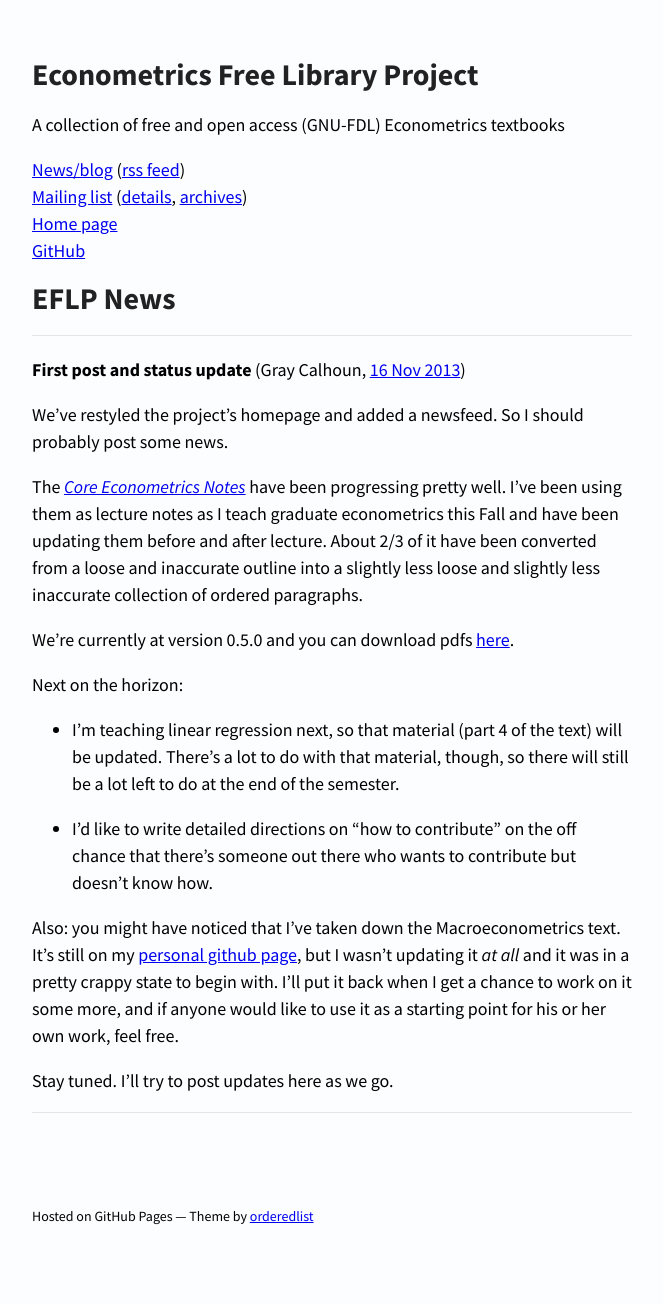
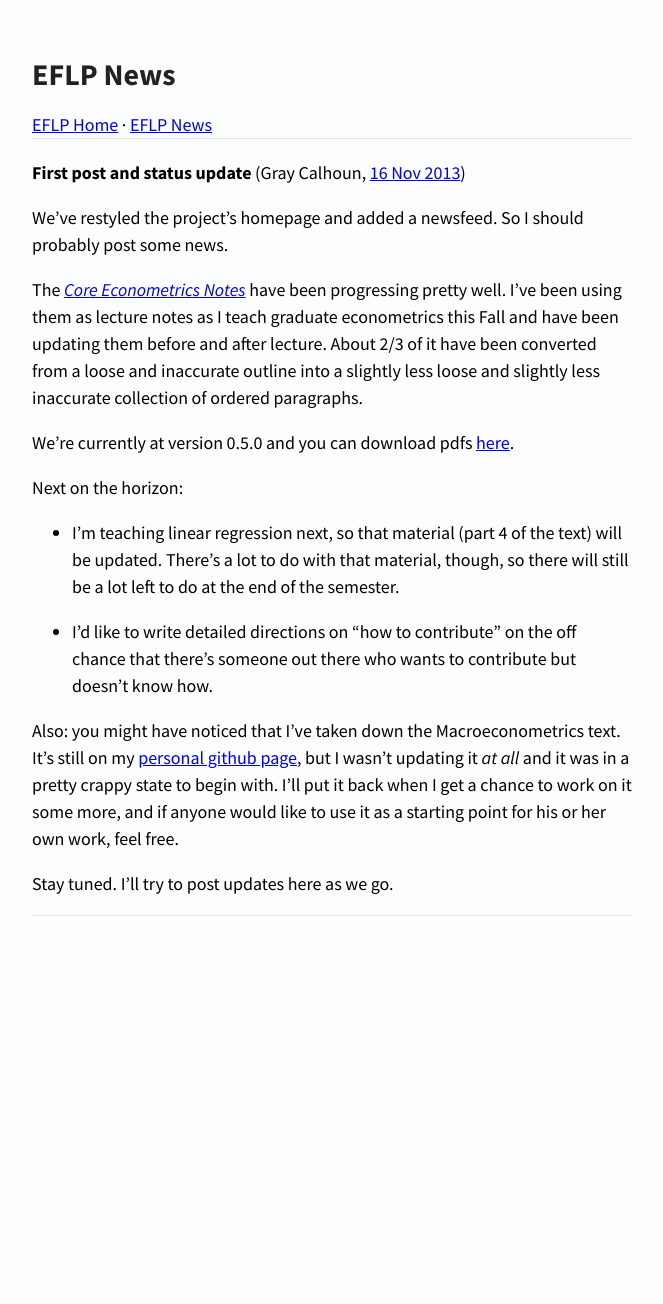
Before and after one commit to EconometricsLibrary/EconometricsLibrary.github.io, a Jekyll site: the page built from blog/index.md, in a window 1280 px wide. Shown: the whole page, without its empty margins (26-689 px from the left). Built offline with Jekyll 4.4.1, drawn with Linux system fonts in a browser that asks for light colours; after the commit the page ends 1044 px from its top, so only the background shows below that.

Commit message:
Finish restyling

```diff
--- a/_layouts/default.html
+++ b/_layouts/default.html
@@ -12,27 +12,17 @@
   </head>
   <body>
     <div class="wrapper">
-      <!-- HEADER -->
-      <header>
-        <h1 id="project_title">Econometrics Free Library Project</h1>
-        <p>A collection of free and open access (GNU-FDL) Econometrics textbooks</p>
-	<ul class>
-	  <li><a href="/blog">News/blog</a>
-	    (<a href="/rss.xml">rss feed</a>)</li>
-	  <li><a href="mailto:econometricslibrary@librelist.com">Mailing list</a>
-	    (<a href="http://librelist.com">details</a>,
-	    <a href="http://librelist.com/browser/econometricslibrary">archives</a>)</li>
-	  <li><a href="/">Home page</a></li>
-	  <li><a href="https://github.com/EconometricsLibrary">GitHub</a></li>
-	</ul>
-      </header>
       <section>
+	<h1>{{ page.title }}</h1>
+	<a href="/">EFLP Home</a> · <a href="/blog">EFLP News</a>
+	<hr>
+
 	{{ content }}
+	{% if page.date %}
+	<hr>
+	<p>{{ page.author }}, {{ page.date | date: "%d %b %Y" }}</p>
+	{% endif %}
       </section>
-      <!-- FOOTER  -->
-      <!-- <footer> -->
-      <!--   <p><small>Hosted on GitHub Pages &mdash; Theme by <a href="https://github.com/orderedlist">orderedlist</a></small></p> -->
-      <!-- </footer> -->
     </div>
     <script src="/javascripts/scale.fix.js"></script>
   </body>
--- a/_layouts/entitled.html
+++ /dev/null
@@ -1,48 +0,0 @@
-<!DOCTYPE html>
-<html>
-  <head>
-    <meta charset='utf-8' />
-    <meta http-equiv="X-UA-Compatible" content="chrome=1" />
-    <link rel="stylesheet" href="/stylesheets/styles.css">
-    <link rel="stylesheet" href="/stylesheets/pygment_trac.css">
-    <title>{{ page.title }}</title>
-    <!--[if lt IE 9]>
-    <script src="//html5shiv.googlecode.com/svn/trunk/html5.js"></script>
-    <![endif]-->
-  </head>
-  <body>
-    <div class="wrapper">
-      <!-- HEADER -->
-      <header>
-        <h1 id="project_title">Econometrics Free Library Project</h1>
-        <p>A collection of free and open access (GNU-FDL) Econometrics textbooks</p>
-	<ul class>
-	  <li><a href="/blog">News/blog</a>
-	    (<a href="/rss.xml">rss feed</a>)</li>
-	  <li><a href="mailto:econometricslibrary@librelist.com">Mailing list</a>
-	    (<a href="http://librelist.com">details</a>,
-	    <a href="http://librelist.com/browser/econometricslibrary">archives</a>)</li>
-	  <li><a href="/">Home page</a></li>
-	  <li><a href="https://github.com/EconometricsLibrary">GitHub</a></li>
-	</ul>
-      </header>
-      <section>
-	<h1>{{ page.title }}</h1>
-
-	<hr>
-
-	{{ content }}
-
-	{% if page.date %}
-	<hr>
-	<p>{{ page.author }}, {{ page.date | date: "%d %b %Y" }}</p>
-	{% endif %}
-      </section>
-      <!-- FOOTER  -->
-      <footer>
-        <p><small>Hosted on GitHub Pages &mdash; Theme by <a href="https://github.com/orderedlist">orderedlist</a></small></p>
-      </footer>
-    </div>
-    <script src="/javascripts/scale.fix.js"></script>
-  </body>
-</html>
--- a/stylesheets/styles.css
+++ b/stylesheets/styles.css
@@ -7,6 +7,10 @@ body {
   color:#000000;
   background-color: #FbFdFF;
   font-weight:400;
+}
+
+ac {
+  font-variant: small-caps;
 }
 
 h1, h2, h3, h4, h5, h6 {
```
Also changed, not shown: _posts/2013-11-16-intro-post.md (+1 -1 lines), blog/index.md (+1 -1 lines), index.md (+4 -3 lines).
